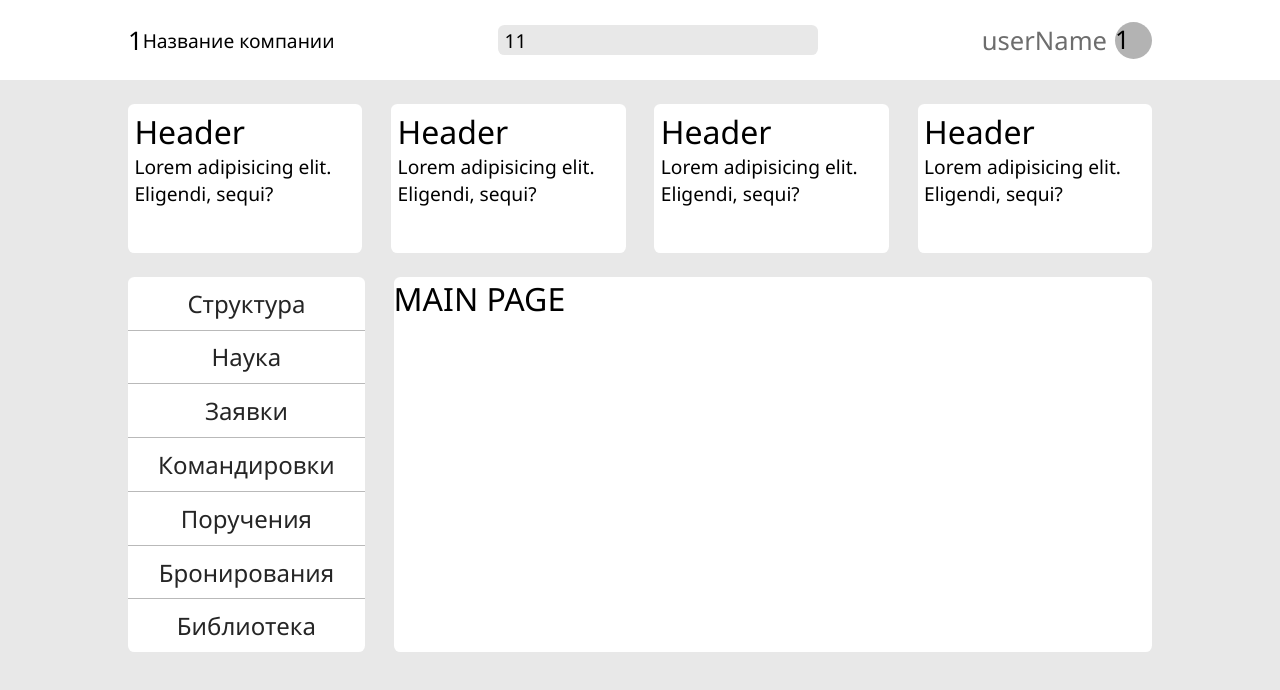
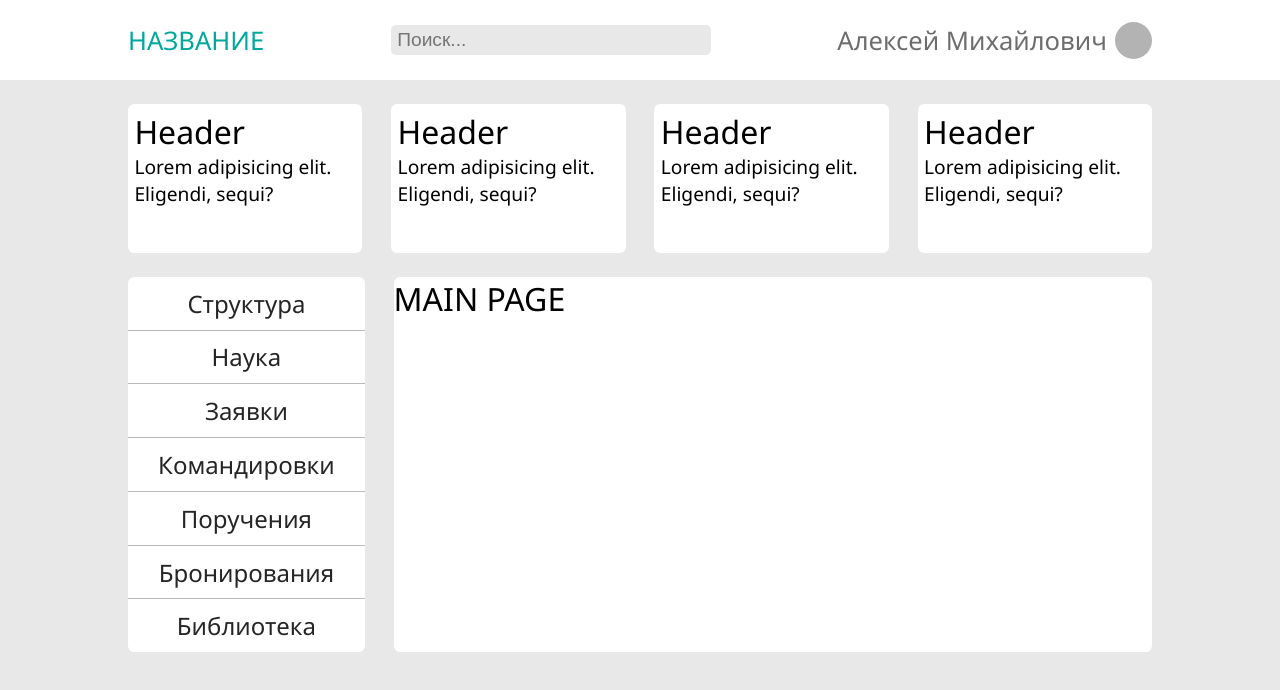
Before and after one commit to AlBelHub/PortalSite_ts, a React (Vite) app in the folder Portal_ts/: page / in a window 1280 px wide. Shown: the top 690 px of the page. Built offline with nearby package versions, Linux system fonts and the light colour scheme.

Commit message:
Добавил поп-ап меню

```diff
--- a/Portal_ts/src/components/Topbar.tsx
+++ b/Portal_ts/src/components/Topbar.tsx
@@ -1,19 +1,45 @@
-import React from "react";
+import React, { useState } from "react";
+import { Link } from "react-router-dom";
+
+import ProfileICON from "../assets/profile.svg";
 
 export default function Topbar() {
+  const [settingsOpen, setSettingsOpen] = useState(false);
+
   return (
     <div className="topbar">
       <div className="topbar__items">
         <div className="topbar__brand-container">
-          <div className="topbar__logo">1</div>
-          <p className="toppbar__name">Название компании</p>
+          <Link to="/" className="topbar__logo topbar__link"></Link>
+          <Link to="/" className="toppbar__name topbar__link">
+            НАЗВАНИЕ
+          </Link>
         </div>
-        <div className="search-bar b-radius">
-          1<div className="search-bar__icon">1</div>
-        </div>
+        <input className="search-bar b-radius border" placeholder="Поиск..." />
+        {/* <div type="text" className="search-bar__icon"/> */}
         <div className="user-data">
-          <div className="user-data__name">userName</div>
-          <div className="user-data__photo">1</div>
+          <div className="user-data__name">Алексей Михайлович</div>
+          <div
+            className="user-data__photo"
+            onClick={() => setSettingsOpen(!settingsOpen)}
+          >
+            {/* <img src={ProfileICON} alt="profile" /> */}
+          </div>
+          {settingsOpen && (
+            <div className="user-data__settings b-radius">
+              <Link to="/" className="settings__link b-radius">
+                Профиль
+                <div className="img"></div>
+              </Link>
+              <Link to="/" className="settings__link b-radius">
+                Темная тема
+                <button type="button" className="dark-theme settings__button" />
+              </Link>
+              <Link to="/auth" className="settings__link b-radius">
+                Выход
+              </Link>
+            </div>
+          )}
         </div>
       </div>
     </div>
```
